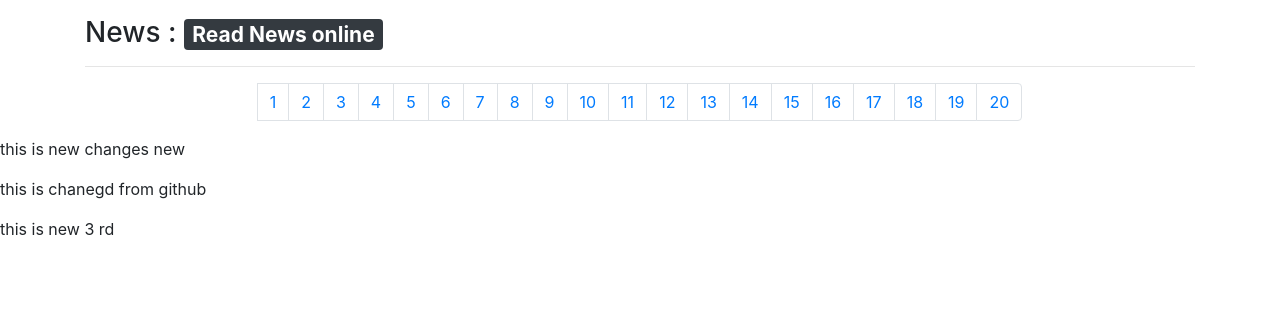
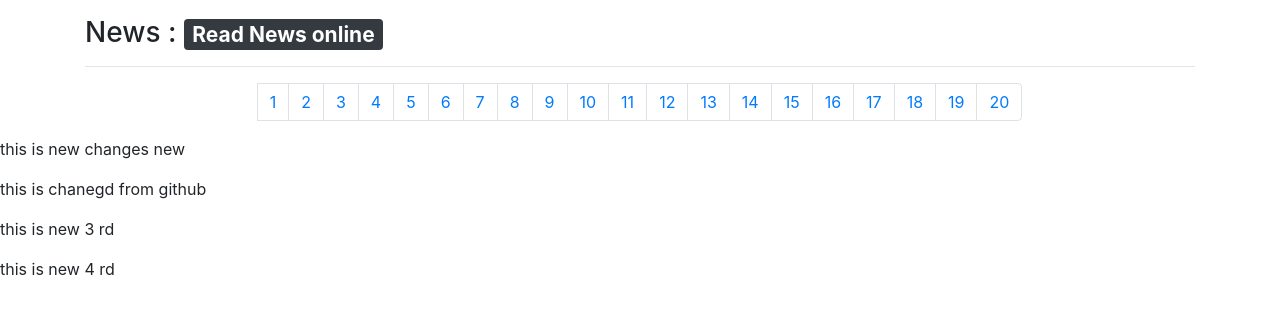
Before and after one commit to TPGowtham/News-App-using-Js, a plain HTML site: page index.html in a window 1280 px wide. Drawn offline with nearby package versions, Linux system fonts and the light colour scheme; no server answers.

Commit message:
aem changes new 4

```diff
--- a/index.html
+++ b/index.html
@@ -64,6 +64,8 @@
 <p>this is new changes  new</p>
   <p>this is chanegd from github</p>
 <p>this is new 3 rd</p>
+  <p>this is new 4 rd</p>
+
 </body>
 
 </html>
```
